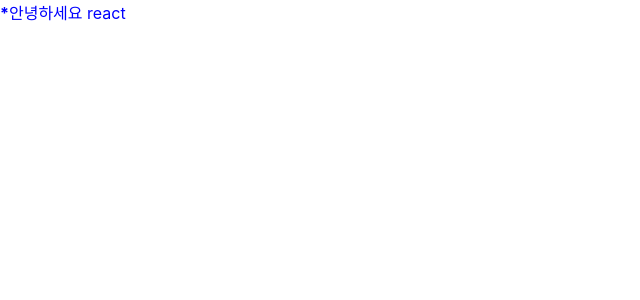
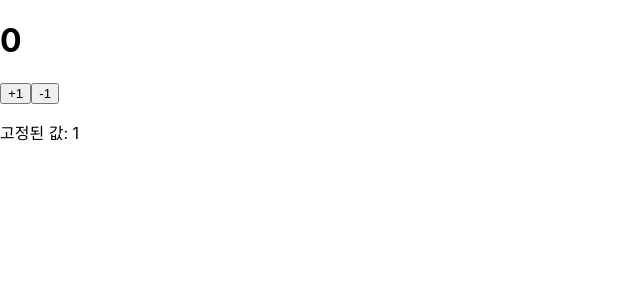
Before and after one commit to ninjasul/begin-react, a React (Create React App) app: page / in a window 1280 px wide. Shown: the top 300 px of the page, without its empty margins (0-640 px from the left). Built offline with nearby package versions, Linux system fonts and the light colour scheme.

Commit message:
클래스 형 컴포넌트2

```diff
--- a/src/Counter.js
+++ b/src/Counter.js
@@ -1,5 +1,72 @@
-import React, { useReducer } from 'react';
+import React, { Component } from 'react';
 
+// this 참조를 정상적으로 하게 만드는 방법
+// 1. constructor 사용
+// 2. => 함수 사용
+class Counter extends Component {
+
+    // 1. constructor 사용용
+   /*constructor(props) {
+        super(props);
+        this.handleIncrease = this.handleIncrease.bind(this);
+        this.handleDecrease = this.handleDecrease.bind(this);
+    }*/
+
+    // 클래스 타입 컴포넌트의 state값은 무조건 객체이어야 함.
+    // 함수
+    /*constructor(props) {
+        super(props);
+        this.state = {
+            counter: 0
+        };
+    }*/
+
+    state = {
+        counter: 0,
+        fixed: 1,
+        updateMe: {
+            toggleMe: false,
+            dontChangeMe: 1,
+        }
+    }
+
+    // 2. => 함수 사용
+    handleIncrease = () => {
+        this.setState(state => ({
+            counter: state.counter + 1
+        }));
+        this.setState(state => ({
+            counter: state.counter + 1
+        }));
+        this.setState(state => ({
+            counter: state.counter + 1
+        }));
+    }
+
+    handleDecrease = () => {
+        this.setState({
+            counter: this.state.counter - 1
+        });
+        this.setState({
+            counter: this.state.counter - 1
+        });
+        this.setState({
+            counter: this.state.counter - 1
+        });
+    }
+
+    render() {
+        return (
+            <div>
+                <h1>{this.state.counter}</h1>
+                <button onClick={this.handleIncrease}>+1</button>
+                <button onClick={this.handleDecrease}>-1</button>
+                <p>고정된 값: {this.state.fixed}</p>
+            </div>
+        );
+    }
+}
+/*
 function reducer(state, action) {
     switch (action.type) {
         case 'INCREMENT':
@@ -35,5 +102,6 @@
         </div>
     )
 }
+*/
 
 export default Counter;
--- a/src/index.js
+++ b/src/index.js
@@ -3,9 +3,9 @@
 import './index.css';
 import App from './App';
 import * as serviceWorker from './serviceWorker';
-import Hello from "./Hello";
+import Counter from "./Counter";
 
-ReactDOM.render(<Hello name="react" isSpecial={true} color={'blue'}/>, document.getElementById('root'));
+ReactDOM.render(<Counter />, document.getElementById('root'));
 
 // If you want your app to work offline and load faster, you can change
 // unregister() to register() below. Note this comes with some pitfalls.
```
